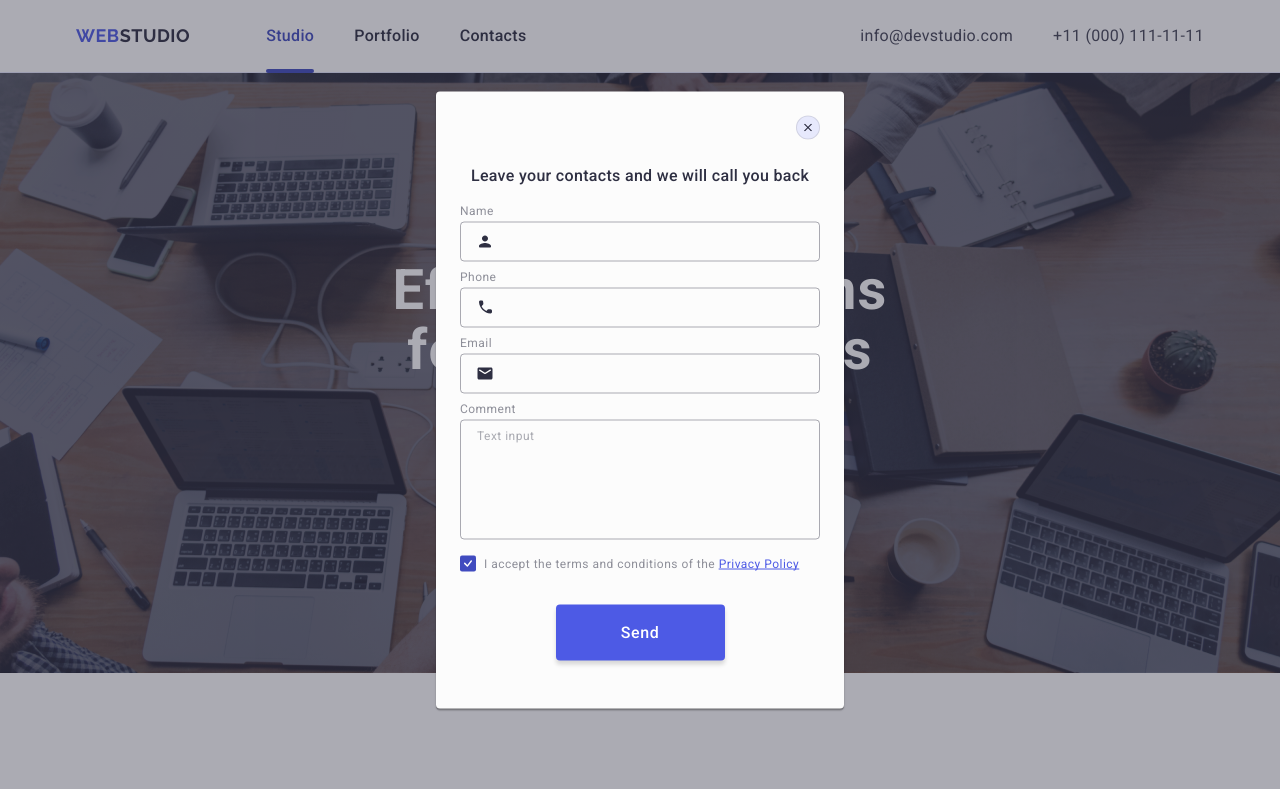
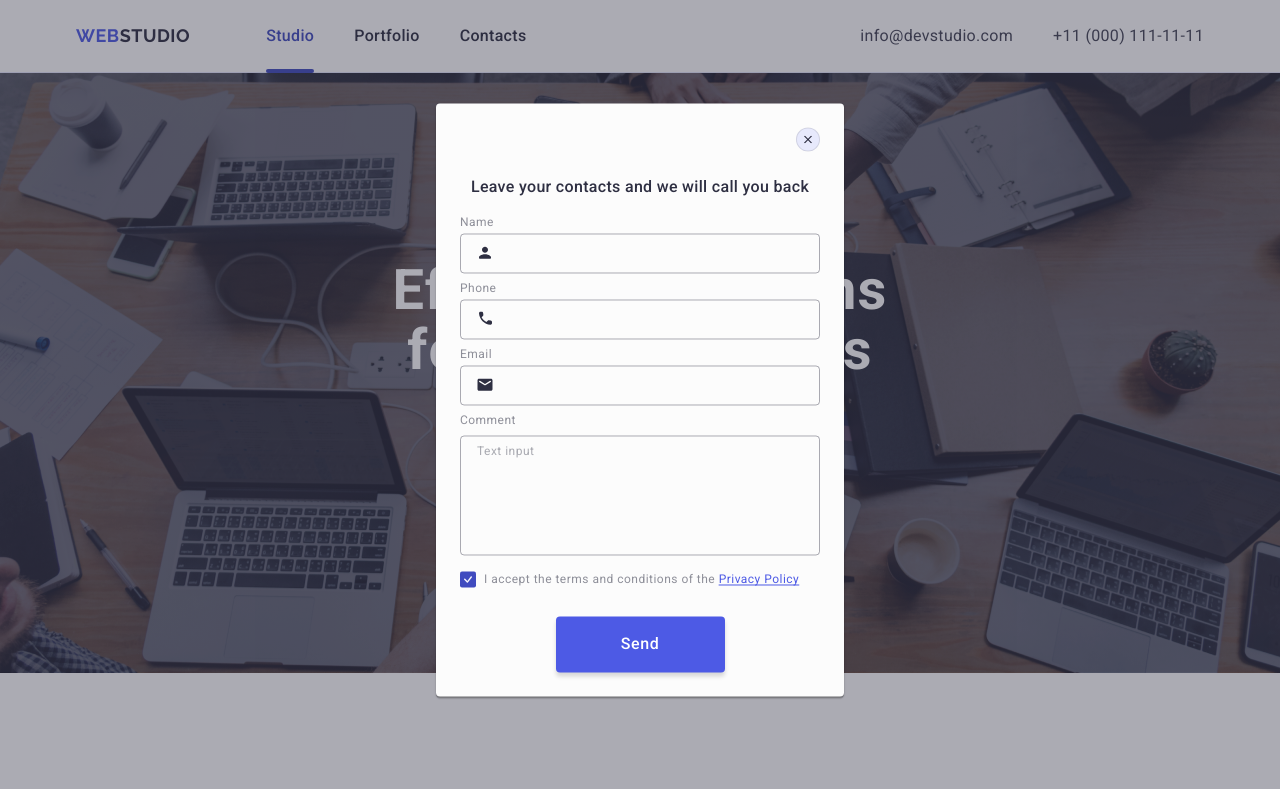
Before and after one commit to vita-sly/goit-markup-hw-05, a plain HTML site: page index.html in a window 1280 px wide. Both pictures are taken after a click on the button "Order Service". Shown: the top 789 px of the page. Drawn offline with nearby package versions, Linux system fonts and the light colour scheme.

Commit message:
hw-05-02

```diff
--- a/css/styles.css
+++ b/css/styles.css
@@ -484,6 +484,9 @@ address {
 }
 
 .footer-input {
+  font-size: 12px;
+  line-height: 2;
+  letter-spacing: 0.04em;
   width: 264px;
   height: 40px;
   outline: transparent;
@@ -492,6 +495,7 @@ address {
   background-color: transparent;
   padding-left: 16px;
   color: #fff;
+  box-shadow: 0px 4px 4px rgba(0, 0, 0, 0.15)
 }
 
 .footer-input::placeholder {
@@ -505,7 +509,8 @@ address {
 .footer-button {
   display: flex;
   flex-direction: row;
-  gap: 16px;
+  justify-content: center;
+  align-items: center;
   padding: 8px 24px;
   border-radius: 4px;
   border-style: none;
@@ -528,6 +533,7 @@ address {
 
 .send {
   fill: #fff;
+  margin-left: 16px;
 }
 
 .footer-form {
@@ -567,7 +573,7 @@ address {
   box-shadow: 0 1px 1px 0 rgba(0, 0, 0, 0.14), 0 1px 3px 0 rgba(0, 0, 0, 0.12),
     0 2px 1px 0 rgba(0, 0, 0, 0.2);
   background-color: #fcfcfc;
-  padding: 24px;
+  padding: 72px 24px 24px 24px;
   transition: transform 250ms cubic-bezier(0.4, 0, 0.2, 1);
 }
 
@@ -582,16 +588,19 @@ address {
   display: flex;
   align-items: center;
   justify-content: center;
+  padding: 0;
+  cursor: pointer;
   width: 24px;
   height: 24px;
   border-radius: 50%;
   background-color: #e7e9fc;
   border: 1px solid rgba(0, 0, 0, 0.1);
-  transition: background-color 250ms cubic-bezier(0.4, 0, 0.2, 1);
+  transition: background-color 250ms cubic-bezier(0.4, 0, 0.2, 1), border 250ms cubic-bezier(0.4, 0, 0.2, 1);
 }
 
 .close {
   fill: #2e2f42;
+  transition: fill 250ms cubic-bezier(0.4, 0, 0.2, 1);
 }
 
 .modal-close-button:focus,
@@ -607,7 +616,6 @@ address {
 .modal-form {
   display: flex;
   flex-direction: column;
-  gap: 8px;
 }
 
 .modal-form-container {
@@ -617,6 +625,17 @@ address {
   flex-direction: column;
   max-width: 360px;
   min-height: 58px;
+  margin-bottom: 8px;
+}
+
+.modal-textarea-conteiner {
+  display: flex;
+  align-items: flex-start;
+  justify-content: flex-start;
+  flex-direction: column;
+  max-width: 360px;
+  min-height: 58px;
+  margin-bottom: 16px;
 }
 
 .modal-title {
@@ -626,32 +645,34 @@ address {
   letter-spacing: 0.02em;
   text-align: center;
   color: #2e2f42;
-  margin-top: 48px;
   margin-bottom: 16px;
 }
 
 .modal-name {
   font-weight: 400;
   font-size: 12px;
-  line-height: 1.16667;
+  line-height: 1.17;
   letter-spacing: 0.04em;
   color: #8e8f99;
+  margin-bottom: 4px;
 }
 
 .modal-input {
+  position: relative;
   display: flex;
-  width: 360px;
   cursor: pointer;
   text-align: center;
   align-items: start;
-  margin-top: 4px;
 }
 
 .modal-icon {
+
   fill: #2e2f42;
-  position: relative;
+  position: absolute;
   left: 16px;
-  top: 8px;
+  top: 50%;
+  transform: translateY(30%);
+  transition: fill 250ms cubic-bezier(0.4, 0, 0.2, 1);
 }
 
 .modal-input-name {
@@ -664,6 +685,7 @@ address {
   background-color: transparent;
   padding-left: 38px;
   transition: border-color 250ms cubic-bezier(0.4, 0, 0.2, 1);
+  margin-bottom: 4px;
 }
 
 .modal-input-name:focus,
@@ -679,6 +701,10 @@ address {
   resize: none;
   width: 360px;
   min-height: 120px;
+  font-size: 12px;
+  line-height: 1.17;
+  letter-spacing: 0.04em;
+  color: rgba(46, 47, 66, 0.4);
   outline: transparent;
   border: 1px solid rgba(46, 47, 66, 0.4);
   border-radius: 4px;
@@ -699,7 +725,8 @@ address {
 .modal-checkbox {
   display: inline-flex;
   align-items: center;
-  margin-top: 8px;
+  margin-bottom: 24px;
+
 }
 
 .checkbox-check {
@@ -708,26 +735,18 @@ address {
   justify-content: center;
   width: 16px;
   height: 16px;
+  fill: transparent;
   background-color: transparent;
   border-radius: 2px;
   border: 1px solid rgba(46, 47, 66, 0.4);
   cursor: pointer;
   margin-right: 8px;
-  transition: background-color, border 250ms cubic-bezier(0.4, 0, 0.2, 1);
-}
+  transition: background-color 250ms cubic-bezier(0.4, 0, 0.2, 1), border 250ms cubic-bezier(0.4, 0, 0.2, 1), fill 250ms cubic-bezier(0.4, 0, 0.2, 1);}
 
 input[type="checkbox"]:checked + .modal-name .checkbox-check {
   background-color: #404bbf;
   border: none;
-}
-
-.checkbox-click {
-  fill: transparent;
-  transition: border-color 250ms cubic-bezier(0.4, 0, 0.2, 1);
-}
-
-input[type="checkbox"]:checked + .modal-name .checkbox-check .checkbox-click {
-  fill: #fff;
+  fill:#F4F4FD;
 }
 
 .checkbox-policy {
@@ -743,6 +762,10 @@ input[type="checkbox"]:checked + .modal-name .checkbox-check .checkbox-click {
   color: #404bbf;
 }
 
+.visually-hidden {
+  visibility: hidden;
+}
+
 .modal-button-send {
   font-weight: 500;
   font-size: 16px;
@@ -753,11 +776,12 @@ input[type="checkbox"]:checked + .modal-name .checkbox-check .checkbox-click {
   border-radius: 4px;
   border: 0;
   padding: 16px 32px;
-  width: 169px;
+  min-width: 169px;
   height: 56px;
+  cursor: pointer;
   box-shadow: 0 4px 4px 0 rgba(0, 0, 0, 0.15);
   background-color: #4d5ae5;
-  margin: 24px auto;
+  margin: 0 auto;
   transition: background-color 250ms cubic-bezier(0.4, 0, 0.2, 1);
 }
 
--- a/index.html
+++ b/index.html
@@ -29,7 +29,9 @@
             Web<span class="logo-part">Studio</span></a
           >
           <ul class="nav">
-            <li><a class="nav-content current" href="./index.html">Studio</a></li>
+            <li>
+              <a class="nav-content current" href="./index.html">Studio</a>
+            </li>
             <li><a class="nav-content" href="">Portfolio</a></li>
             <li><a class="nav-content" href="">Contacts</a></li>
           </ul>
@@ -54,9 +56,10 @@
       <!--bloc-hiro-->
       <section class="hero">
         <div class="container">
-          <h1 class="hero-title">Effective Solutions for Your Business
-          </h1>
-          <button class="hero-button" type="button" data-modal-open>Order Service</button>
+          <h1 class="hero-title">Effective Solutions for Your Business</h1>
+          <button class="hero-button" type="button" data-modal-open>
+            Order Service
+          </button>
         </div>
       </section>
       <!--bloc-benefits-->
@@ -131,25 +134,33 @@
                 <h3 class="team-subtitle">Mark Guerrero</h3>
                 <p class="team-text">Product Designer</p>
                 <ul class="team-social">
-                  <li class="team-social-link"><a class="team-social-icon" href="">
+                  <li class="team-social-link">
+                    <a class="team-social-icon" href="">
                       <svg class="social-img" width="16" height="16">
                         <use href="./images/icons.svg#icon-instagram"></use>
-                    </svg></a>
+                      </svg>
+                    </a>
                   </li>
-                  <li class="team-social-link"><a class="team-social-icon" href="">
+                  <li class="team-social-link">
+                    <a class="team-social-icon" href="">
                       <svg class="social-img" width="16" height="16">
                         <use href="./images/icons.svg#icon-twitter"></use>
-                    </svg></a>
+                      </svg>
+                    </a>
                   </li>
-                  <li class="team-social-link"><a class="team-social-icon" href="">
+                  <li class="team-social-link">
+                    <a class="team-social-icon" href="">
                       <svg class="social-img" width="16" height="16">
                         <use href="./images/icons.svg#icon-facebook"></use>
-                    </svg></a>
+                      </svg>
+                    </a>
                   </li>
-                  <li class="team-social-link"><a class="team-social-icon" href="">
+                  <li class="team-social-link">
+                    <a class="team-social-icon" href="">
                       <svg class="social-img" width="16" height="16">
                         <use href="./images/icons.svg#icon-linkedin"></use>
-                    </svg></a>
+                      </svg>
+                    </a>
                   </li>
                 </ul>
               </div>
@@ -165,25 +176,33 @@
                 <h3 class="team-subtitle">Tom Ford</h3>
                 <p class="team-text">Frontend Developer</p>
                 <ul class="team-social">
-                  <li><a class="team-social-icon" href="">
+                  <li>
+                    <a class="team-social-icon" href="">
                       <svg class="social-img" width="16" height="16">
                         <use href="./images/icons.svg#icon-instagram"></use>
-                    </svg></a>
+                      </svg>
+                    </a>
                   </li>
-                  <li><a class="team-social-icon" href="">
+                  <li>
+                    <a class="team-social-icon" href="">
                       <svg class="social-img" width="16" height="16">
                         <use href="./images/icons.svg#icon-twitter"></use>
-                    </svg></a>
+                      </svg>
+                    </a>
                   </li>
-                  <li><a class="team-social-icon" href="">
+                  <li>
+                    <a class="team-social-icon" href="">
                       <svg class="social-img" width="16" height="16">
                         <use href="./images/icons.svg#icon-facebook"></use>
-                    </svg></a>
+                      </svg>
+                    </a>
                   </li>
-                  <li><a class="team-social-icon" href="">
+                  <li>
+                    <a class="team-social-icon" href="">
                       <svg class="social-img" width="16" height="16">
                         <use href="./images/icons.svg#icon-linkedin"></use>
-                    </svg></a>
+                      </svg>
+                    </a>
                   </li>
                 </ul>
               </div>
@@ -199,25 +218,33 @@
                 <h3 class="team-subtitle">Camila Garcia</h3>
                 <p class="team-text">Marketing</p>
                 <ul class="team-social">
-                  <li><a class="team-social-icon" href="">
+                  <li>
+                    <a class="team-social-icon" href="">
                       <svg class="social-img" width="16" height="16">
                         <use href="./images/icons.svg#icon-instagram"></use>
-                    </svg></a>
+                      </svg>
+                    </a>
                   </li>
-                  <li><a class="team-social-icon" href="">
+                  <li>
+                    <a class="team-social-icon" href="">
                       <svg class="social-img" width="16" height="16">
                         <use href="./images/icons.svg#icon-twitter"></use>
-                    </svg></a>
+                      </svg>
+                    </a>
                   </li>
-                  <li><a class="team-social-icon" href="">
+                  <li>
+                    <a class="team-social-icon" href="">
                       <svg class="social-img" width="16" height="16">
                         <use href="./images/icons.svg#icon-facebook"></use>
-                    </svg></a>
+                      </svg>
+                    </a>
                   </li>
-                  <li><a class="team-social-icon" href="">
+                  <li>
+                    <a class="team-social-icon" href="">
                       <svg class="social-img" width="16" height="16">
                         <use href="./images/icons.svg#icon-linkedin"></use>
-                    </svg></a>
+                      </svg>
+                    </a>
                   </li>
                 </ul>
               </div>
@@ -233,25 +260,33 @@
                 <h3 class="team-subtitle">Daniel Wilson</h3>
                 <p class="team-text">UI Designer</p>
                 <ul class="team-social">
-                  <li><a class="team-social-icon" href="">
+                  <li>
+                    <a class="team-social-icon" href="">
                       <svg class="social-img" width="16" height="16">
                         <use href="./images/icons.svg#icon-instagram"></use>
-                    </svg></a>
+                      </svg>
+                    </a>
                   </li>
-                  <li><a class="team-social-icon" href="">
+                  <li>
+                    <a class="team-social-icon" href="">
                       <svg class="social-img" width="16" height="16">
                         <use href="./images/icons.svg#icon-twitter"></use>
-                    </svg></a>
+                      </svg>
+                    </a>
                   </li>
-                  <li><a class="team-social-icon" href="">
+                  <li>
+                    <a class="team-social-icon" href="">
                       <svg class="social-img" width="16" height="16">
                         <use href="./images/icons.svg#icon-facebook"></use>
-                    </svg></a>
+                      </svg>
+                    </a>
                   </li>
-                  <li><a class="team-social-icon" href="">
+                  <li>
+                    <a class="team-social-icon" href="">
                       <svg class="social-img" width="16" height="16">
                         <use href="./images/icons.svg#icon-linkedin"></use>
-                    </svg></a>
+                      </svg>
+                    </a>
                   </li>
                 </ul>
               </div>
@@ -273,11 +308,8 @@
                   height="300"
                 />
                 <p class="overlay">
-                14 Stylish and User-Friendly
-                App Design Concepts
-                · Task Manager App
-                · Calorie Tracker App
-                · Exotic Fruit Ecommerce App
+                  14 Stylish and User-Friendly App Design Concepts · Task
+                  Manager App · Calorie Tracker App · Exotic Fruit Ecommerce App
                   · Cloud Storage App
                 </p>
               </div>
@@ -295,11 +327,8 @@
                   height="300"
                 />
                 <p class="overlay">
-                14 Stylish and User-Friendly
-                App Design Concepts
-                · Task Manager App
-                · Calorie Tracker App
-                · Exotic Fruit Ecommerce App
+                  14 Stylish and User-Friendly App Design Concepts · Task
+                  Manager App · Calorie Tracker App · Exotic Fruit Ecommerce App
                   · Cloud Storage App
                 </p>
               </div>
@@ -317,11 +346,8 @@
                   height="300"
                 />
                 <p class="overlay">
-                14 Stylish and User-Friendly
-                App Design Concepts
-                · Task Manager App
-                · Calorie Tracker App
-                · Exotic Fruit Ecommerce App
+                  14 Stylish and User-Friendly App Design Concepts · Task
+                  Manager App · Calorie Tracker App · Exotic Fruit Ecommerce App
                   · Cloud Storage App
                 </p>
               </div>
@@ -339,11 +365,8 @@
                   height="300"
                 />
                 <p class="overlay">
-                14 Stylish and User-Friendly
-                App Design Concepts
-                · Task Manager App
-                · Calorie Tracker App
-                · Exotic Fruit Ecommerce App
+                  14 Stylish and User-Friendly App Design Concepts · Task
+                  Manager App · Calorie Tracker App · Exotic Fruit Ecommerce App
                   · Cloud Storage App
                 </p>
               </div>
@@ -361,11 +384,8 @@
                   height="300"
                 />
                 <p class="overlay">
-                14 Stylish and User-Friendly
-                App Design Concepts
-                · Task Manager App
-                · Calorie Tracker App
-                · Exotic Fruit Ecommerce App
+                  14 Stylish and User-Friendly App Design Concepts · Task
+                  Manager App · Calorie Tracker App · Exotic Fruit Ecommerce App
                   · Cloud Storage App
                 </p>
               </div>
@@ -383,11 +403,8 @@
                   height="300"
                 />
                 <p class="overlay">
-                14 Stylish and User-Friendly
-                App Design Concepts
-                · Task Manager App
-                · Calorie Tracker App
-                · Exotic Fruit Ecommerce App
+                  14 Stylish and User-Friendly App Design Concepts · Task
+                  Manager App · Calorie Tracker App · Exotic Fruit Ecommerce App
                   · Cloud Storage App
                 </p>
               </div>
@@ -415,40 +432,49 @@
         <div class="footer-container-social">
           <p class="footer-text">Social media</p>
           <ul class="footer-social">
-          <li class="footer-social-bloc"><a class="footer-social-icon"
-            href="">
+            <li class="footer-social-bloc">
+              <a class="footer-social-icon" href="">
                 <svg class="social-img" width="24" height="24">
                   <use href="./images/icons.svg#icon-instagram"></use>
-            </svg></a>
+                </svg>
+              </a>
             </li>
-          <li class="footer-social-bloc"><a class="footer-social-icon"
-            href="">
+            <li class="footer-social-bloc">
+              <a class="footer-social-icon" href="">
                 <svg class="social-img" width="24" height="24">
                   <use href="./images/icons.svg#icon-twitter"></use>
-            </svg></a>
+                </svg>
+              </a>
             </li>
-          <li class="footer-social-bloc"><a class="footer-social-icon"
-            href="">
+            <li class="footer-social-bloc">
+              <a class="footer-social-icon" href="">
                 <svg class="social-img" width="24" height="24">
                   <use href="./images/icons.svg#icon-facebook"></use>
-            </svg></a>
+                </svg>
+              </a>
             </li>
-          <li class="footer-social-bloc"><a class="footer-social-icon"
-            href="">
+            <li class="footer-social-bloc">
+              <a class="footer-social-icon" href="">
                 <svg class="social-img" width="24" height="24">
                   <use href="./images/icons.svg#icon-linkedin"></use>
-            </svg></a>
+                </svg>
+              </a>
             </li>
           </ul>
         </div>
         <div class="footer-container-subscribe">
           <p class="footer-text">Subscribe</p>
           <form class="footer-form">
-          <label>
-            <input class="footer-input" type="email" name="email"
-            placeholder="E-mail" />
+            <label class="footer-label">
+              <input
+                class="footer-input"
+                type="email"
+                name="email"
+                placeholder="E-mail"
+              />
             </label>
-          <button class="footer-button" type="submit">Subscribe
+            <button class="footer-button" type="submit">
+              Subscribe
               <svg class="send" width="24" height="24">
                 <use href="./images/icons.svg#icon-send"></use>
               </svg>
@@ -465,14 +491,17 @@
             <use href="./images/icons.svg#icon-close"></use>
           </svg>
         </button>
-
         <p class="modal-title">Leave your contacts and we will call you back</p>
-
         <form class="modal-form">
           <div class="modal-form-container">
-          <label class="modal-name" for="name">Name</label>
+            <label class="modal-name" for="user-name">Name</label>
             <div class="modal-input">
-              <input class="modal-input-name" type="text" name="name" id="name"/>
+              <input
+                class="modal-input-name"
+                type="text"
+                name="user-name"
+                id="user-name"
+              />
               <svg class="modal-icon" width="18" height="24">
                 <use href="./images/icons.svg#icon-person"></use>
               </svg>
@@ -481,7 +510,12 @@
           <div class="modal-form-container">
             <label class="modal-name" for="phone">Phone</label>
             <div class="modal-input">
-                <input class="modal-input-name" type="phone" name="phone" id="phone"/>
+              <input
+                class="modal-input-name"
+                type="tel"
+                name="phone"
+                id="phone"
+              />
               <svg class="modal-icon" width="18" height="24">
                 <use href="./images/icons.svg#icon-phone"></use>
               </svg>
@@ -490,31 +524,40 @@
           <div class="modal-form-container">
             <label class="modal-name" for="email">Email</label>
             <div class="modal-input">
-                  <input class="modal-input-name" type="email" name="email" id="email"/>
+              <input
+                class="modal-input-name"
+                type="email"
+                name="email"
+                id="email"
+              />
               <svg class="modal-icon" width="18" height="24">
                 <use href="./images/icons.svg#icon-email"></use>
               </svg>
             </div>
           </div>
-          <div class="modal-form-container">
-            <label class="modal-name" for="сomment">Comment</label>
-            <textarea class="modal-textarea" name="сomment" id="сomment" placeholder="Text input"></textarea>
+          <div class="modal-textarea-conteiner">
+            <label class="modal-name" for="user-comment">Comment</label>
+            <textarea
+              class="modal-textarea"
+              name="user-comment"
+              id="user-comment"
+              placeholder="Text input"
+            ></textarea>
           </div>
 
           <div class="modal-checkbox">
-            <input hidden
-            type="checkbox" id="click" checked>
-            <label class="modal-name" for="click">
+            <input class="modal-input-name visually-hidden" type="checkbox" name="user-privacy"
+            id="user-privacy" value="true" checked />
+            <label class="modal-name" for="user-privacy">
               <span class="checkbox-check">
-              <svg class="checkbox-click"
-              width="10" height="8"><use href="./images/icons.svg#icon-click"></use>
-            </svg></span>I accept the terms and conditions of the
-            <a class="checkbox-policy" href=""> Privacy Policy</a></label>
+                <svg class="checkbox-click" width="10" height="8">
+                  <use href="./images/icons.svg#icon-click"></use></svg></span
+              >I accept the terms and conditions of the
+              <a class="checkbox-policy" href=""> Privacy Policy</a></label
+            >
           </div>
           <button class="modal-button-send" type="submit">Send</button>
         </form>
-      </div>
-
       </div>
     </div>
 
```
Lines whose indentation alone changed are shown as unchanged.
